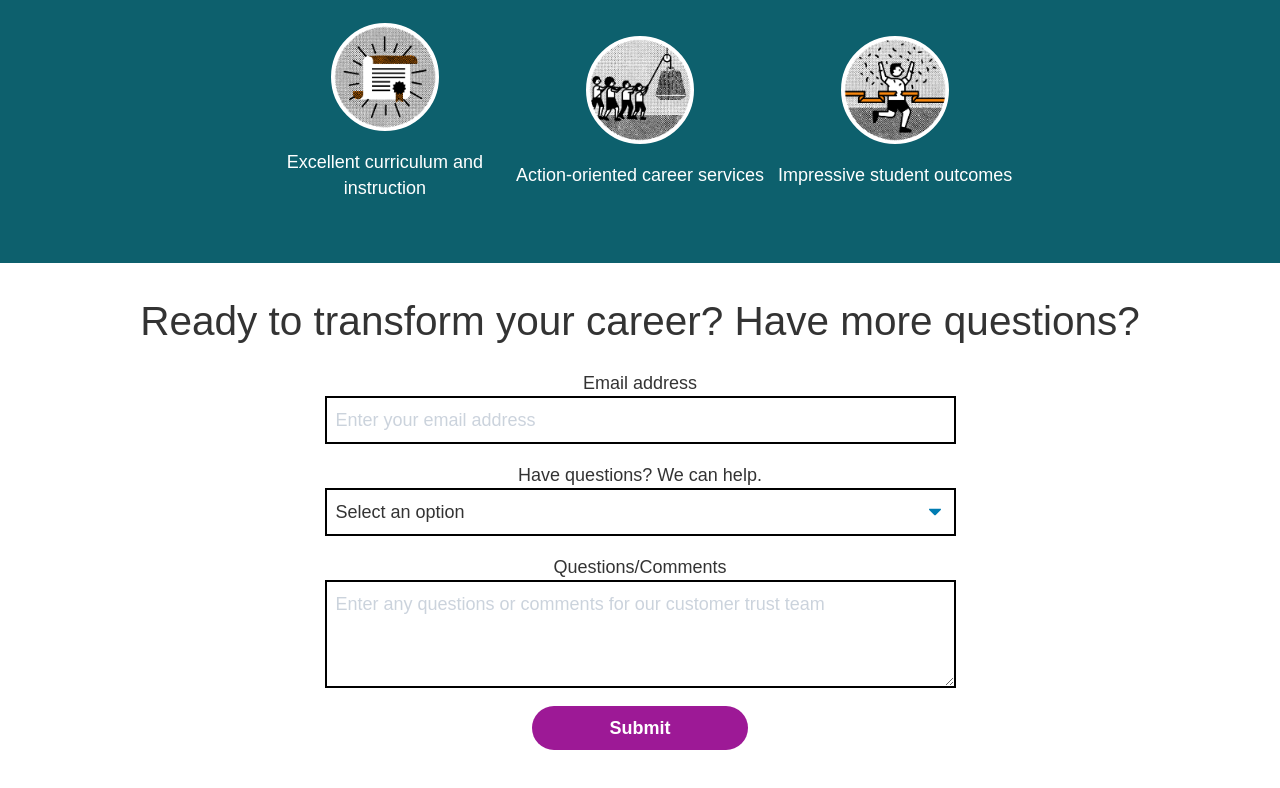
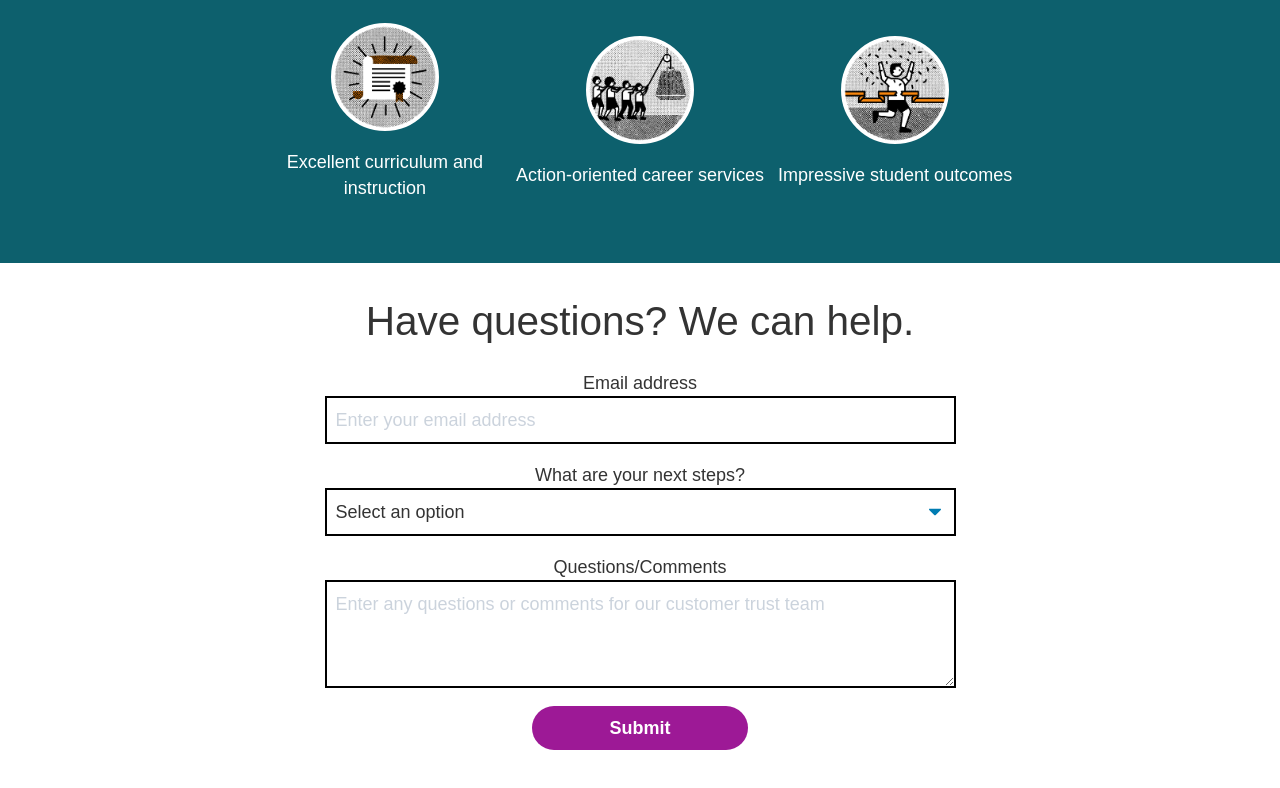
Before and after one commit to chrisdesilva/skf-landing-page-b, a Gatsby site: page / in a window 1280 px wide. Shown: the part 1805-2593 px from the top of the page. Built offline with nearby package versions, Linux system fonts and the light colour scheme; Gatsby itself is replaced by a stand-in of ours.

Commit message:
Update form heading

```diff
--- a/src/pages/index.js
+++ b/src/pages/index.js
@@ -258,9 +258,7 @@ const IndexPage = () => {
 				</div>
 			</section>
 			<section className="flex flex-col items-center my-8 contact px-2">
-				<h2 className="font-normal text-center md:text-4xl">
-					Ready to transform your career? Have more questions?
-				</h2>
+				<h2 className="font-normal text-center md:text-4xl">Have questions? We can help.</h2>
 				<form
 					name="apply-skills-fund"
 					method="post"
@@ -283,7 +281,7 @@ const IndexPage = () => {
 						onBlur={handleInputChange}
 						value={values.email}
 					/>
-					<label htmlFor="stage">Have questions? We can help.</label>
+					<label htmlFor="stage">What are your next steps?</label>
 					<select
 						onChange={handleInputChange}
 						onBlur={handleInputChange}
```
